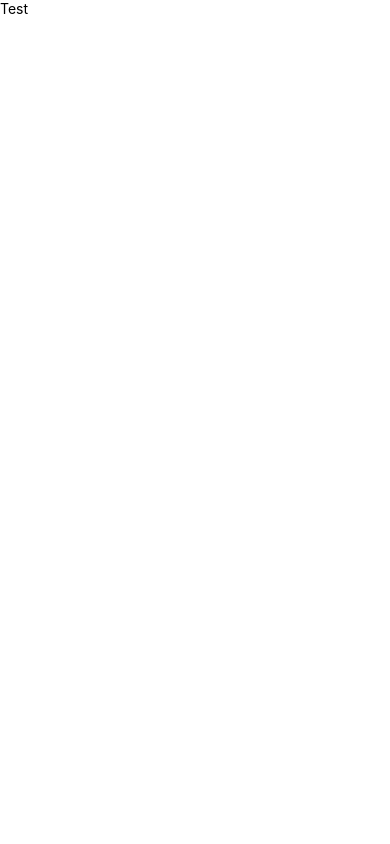
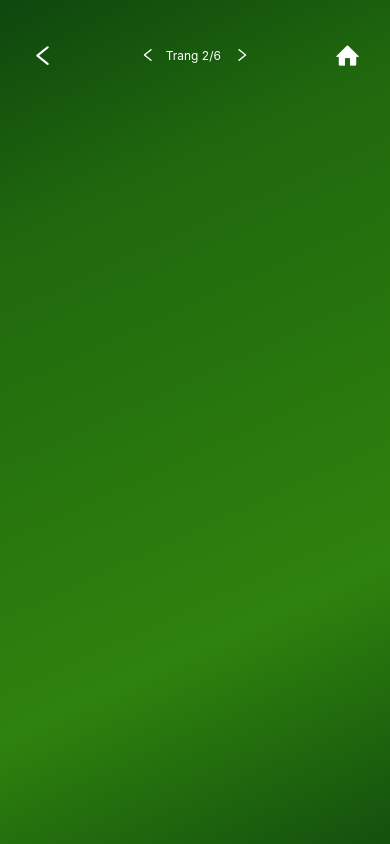
Before and after one commit to NguyenLeMyChau/rn-project-alene, a React Native app: screen /Test in a window 390 px wide. Built offline with nearby package versions, Linux system fonts and the light colour scheme.

Commit message:
Update UI Welcome and Create UI Test

```diff
--- a/App.tsx
+++ b/App.tsx
@@ -1,8 +1,8 @@
 import { StatusBar } from 'expo-status-bar';
 import { StyleSheet, Text, View } from 'react-native';
-import Welcome from './src/screens/welcome/Welcome';
 import Test from './src/screens/test/Test';
 import Navigation from './src/navigation/Navigation';
+import FrameWelcome from './src/components/frame/FrameWelcome';
 
 export default function App() {
   return (
--- a/src/components/frame/FrameWelcome.tsx
+++ b/src/components/frame/FrameWelcome.tsx
@@ -0,0 +1,46 @@
+import { LinearGradient } from 'expo-linear-gradient';
+import { StyleSheet, Text, View } from 'react-native';
+
+type FrameWelcomeProps = {
+    text?: string;
+};
+
+export default function FrameWelcome({ text }: FrameWelcomeProps) {
+    return (
+        <LinearGradient
+            colors={['#FFC200', '#F1ED86', '#ECD24A', '#ECD24A', '#FFC200']}
+            start={{ x: 1, y: 1 }}
+            end={{ x: 0, y: 1 }}
+            style={styles.container}
+        >
+            <Text style={styles.text}>{text}</Text>
+        </LinearGradient >
+
+    );
+}
+const styles = StyleSheet.create({
+    container: {
+        width: 90,
+        height: 65,
+        alignItems: 'center',
+        justifyContent: 'center',
+        borderRadius: 18,
+        borderWidth: 1.4,
+        borderColor: '#73A442',
+        elevation: 15,
+        marginHorizontal: 7
+    },
+
+    text: {
+        color: '#478449',
+        fontSize: 13,
+        fontWeight: 'bold',
+        textAlign: 'center',
+    },
+
+    iconContainer: {
+        position: 'relative',
+        alignItems: 'center',
+        justifyContent: 'center',
+    },
+});
--- a/src/components/header/Header.tsx
+++ b/src/components/header/Header.tsx
@@ -1,37 +1,21 @@
 import { StyleSheet, Text, TouchableOpacity, View } from 'react-native';
-import { useEffect, useState } from 'react';
 
 import AntDesign from '@expo/vector-icons/AntDesign';
 import Entypo from '@expo/vector-icons/Entypo';
 import Logo from '../logo/Logo';
-import { useNavigation } from '@react-navigation/native';
 
+type HeaderProps = {
+    currentPage: number;
+};
 
-export default function Header() {
-    const [currentPage, setCurrentPage] = useState(1);
+export default function Header({ currentPage }: HeaderProps) {
     const totalPages = 6;
-
-    useEffect(() => {
-        console.log("currentPage updated:", currentPage);
-    }, [currentPage]);
-
-    const goToPreviousPage = () => {
-        if (currentPage > 1) {
-            setCurrentPage(currentPage - 1);
-        }
-    };
-
-    const goToNextPage = () => {
-        if (currentPage < totalPages) {
-            setCurrentPage(currentPage + 1);
-        }
-    };
 
     return (
         <View style={styles.container}>
 
             {currentPage > 1 ? (
-                <TouchableOpacity style={styles.iconButton} onPress={goToPreviousPage}>
+                <TouchableOpacity style={styles.iconButton}>
                     <AntDesign name="left" size={25} color="white" />
                 </TouchableOpacity>
             )
@@ -40,19 +24,19 @@ export default function Header() {
             }
 
             <View style={{ flexDirection: 'row', justifyContent: 'center', alignItems: 'center' }}>
-                <TouchableOpacity style={styles.iconButton} onPress={goToPreviousPage} >
+                <TouchableOpacity style={styles.iconButton} >
                     <AntDesign name="left" size={16} color="white" />
                 </TouchableOpacity>
 
                 <Text style={styles.title}>Trang {currentPage}/{totalPages} </Text>
 
-                <TouchableOpacity style={styles.iconButton} onPress={goToNextPage}>
+                <TouchableOpacity style={styles.iconButton} >
                     <AntDesign name="right" size={16} color="white" />
                 </TouchableOpacity>
             </View>
 
             {currentPage > 1 ? (
-                <TouchableOpacity style={styles.iconButton} onPress={goToPreviousPage}>
+                <TouchableOpacity style={styles.iconButton} >
                     <Entypo name="home" size={25} color="white" />
                 </TouchableOpacity>
             ) : <Logo />
--- /dev/null
+++ b/src/components/text/TextNote.tsx
@@ -0,0 +1,25 @@
+import MaskedView from '@react-native-masked-view/masked-view';
+import { LinearGradient } from 'expo-linear-gradient';
+import { StyleSheet, Text, View } from 'react-native';
+
+interface TextNoteProps {
+    text: string;
+}
+
+export default function TextNote({ text }: TextNoteProps) {
+
+    return (
+        <Text style={styles.text}>{text}</Text>
+    );
+}
+
+const styles = StyleSheet.create({
+    text: {
+        color: 'white',
+        fontSize: 9,
+        fontWeight: '400',
+        textAlign:'justify',
+        fontStyle:'italic',
+        marginBottom: 10
+    },
+});
--- a/src/screens/test/Test.tsx
+++ b/src/screens/test/Test.tsx
@@ -1,17 +1,25 @@
+import { LinearGradient } from 'expo-linear-gradient';
 import { StyleSheet, Text, View } from 'react-native';
+import Header from '../../components/header/Header';
 
 
 export default function Test() {
     return (
-        <View style={styles.container}>
-            <Text>Test</Text>
-        </View>
+        <LinearGradient
+            colors={['#0E470E', '#20680D', '#2E820D', '#13500E']}
+            locations={[0, 0.2396, 0.724, 1]}
+            start={{ x: 0, y: 0 }}
+            end={{ x: 1, y: 1 }}
+            style={styles.container}
+        >
+            <Header currentPage={2} />
+
+        </LinearGradient>
     );
 }
 
 const styles = StyleSheet.create({
     container: {
         flex: 1,
-        backgroundColor: '#fff',
     },
 });
--- a/src/screens/welcome/Welcome.tsx
+++ b/src/screens/welcome/Welcome.tsx
@@ -6,6 +6,8 @@ import Page1 from '../../../assets/page1.png';
 import ButtonCheck from '../../components/button/ButtonCheck';
 import { NavigationProp, useNavigation } from '@react-navigation/native';
 import { RootStackParamList } from '../../navigation/Navigation';
+import FrameWelcome from '../../components/frame/FrameWelcome';
+import TextNote from '../../components/text/TextNote';
 
 export default function Welcome() {
     const navigation = useNavigation<NavigationProp<RootStackParamList>>();
@@ -22,7 +24,7 @@ export default function Welcome() {
                         end={{ x: 0, y: 1 }}
                         style={styles.containerHeader}
                     >
-                        <Header />
+                        <Header currentPage={1} />
 
                         <TextTitle text={"TẾT BẬN RỘN \nCƠ-XƯƠNG-KHỚP CÓ KHOẺ \nĐỂ CHU TOÀN?"} height={100} />
 
@@ -49,7 +51,17 @@ export default function Welcome() {
                     end={{ x: 0, y: 1 }}
                     style={styles.containerFooter}
                 >
-                    <Text style={styles.footerText}>Footer Content Here</Text>
+                    <View style={styles.footerContainer}>
+                        <FrameWelcome text={'MIỄN\nPHÍ'} />
+                        <FrameWelcome text={'CHỈ \n5 PHÚT'} />
+                        <FrameWelcome text={'Voucher\n100K'} />
+                    </View>
+
+                    <TextNote text={'Bài kiểm tra Cơ, Xương, Khớp này được phát triển bởi đội ngũ Anlene'} />
+                    <View style={{paddingHorizontal: 40}}>
+                        <TextNote text={'Lưu ý: Bài kiểm tra không dành cho đối tượng đang bị chấn thương hoặc có bệnh lý về cơ, xương, khớp hoặc tiểu đường'} />
+
+                    </View>
                 </LinearGradient>
             </View>
 
@@ -111,6 +123,13 @@ const styles = StyleSheet.create({
     buttonCheck: {
         position: 'absolute',
         bottom: 15,
+    },
 
+    footerContainer: {
+        width: '100%',
+        flexDirection: 'row',
+        justifyContent: 'center',
+        alignItems: 'center',
+        marginVertical: 10,
     }
 });
```
